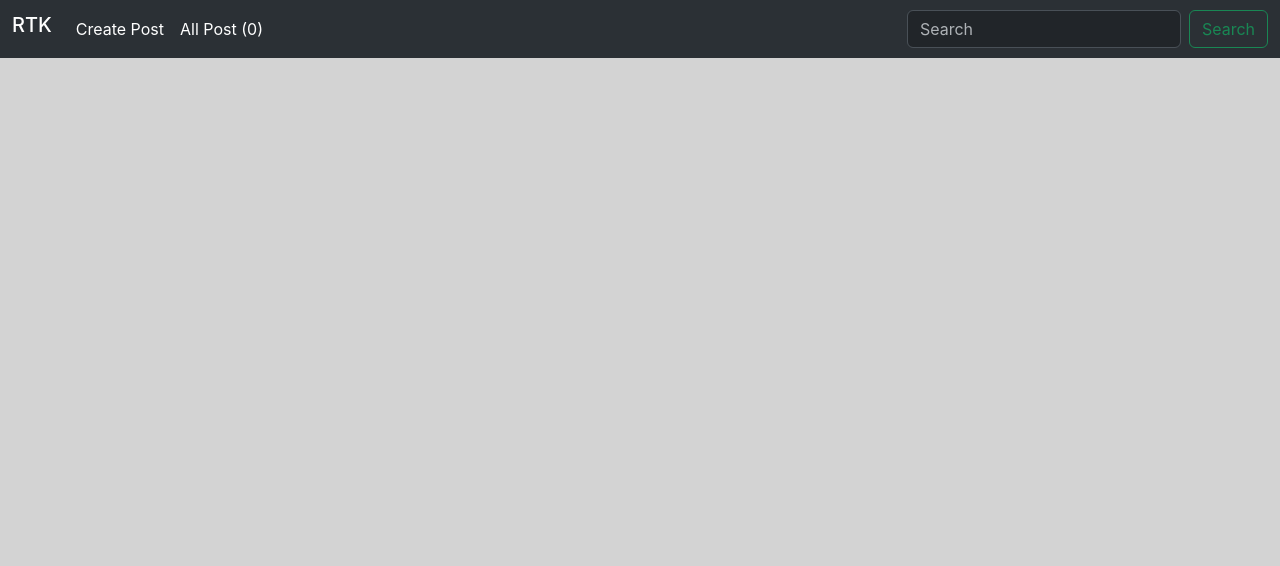
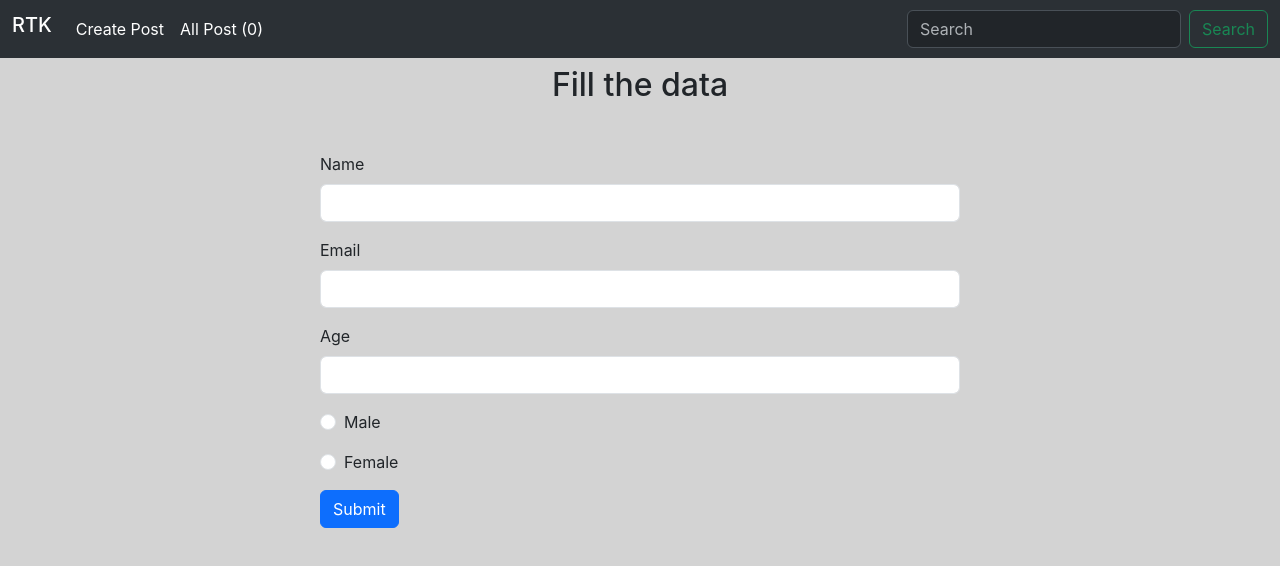
Before and after one commit to khurshid2idrees/RTK-AsyncThunk, a React (Create React App) app: page /Edit/1 in a window 1280 px wide. Shown: the top 566 px of the page. Built offline with nearby package versions, Linux system fonts and the light colour scheme; no server answers.

Commit message:
update in app , edit , read and userdetailslice component

```diff
--- a/src/App.js
+++ b/src/App.js
@@ -6,6 +6,7 @@ import Read from "./components/Read";
 import { showUser } from "./features/userDetailSlice";
 import { useEffect } from "react";
 import { useDispatch } from "react-redux";
+import { Edit } from "./components/Edit";
 
 function App() {
   const dispatch = useDispatch();
@@ -21,6 +22,7 @@ function App() {
       <Routes>
         <Route exact path="/" element={<Create />} />
         <Route path="/read" element={<Read />} />
+        <Route exact path="/Edit/:id" element={<Edit />} />
       </Routes>
     </>
   );
--- /dev/null
+++ b/src/components/Edit.jsx
@@ -0,0 +1,97 @@
+import React, { useEffect, useState } from "react";
+import { useDispatch, useSelector } from "react-redux";
+import { createUser, showUser } from "../features/userDetailSlice";
+import { useNavigate, useParams } from "react-router-dom";
+
+export const Edit = () => {
+  const { id } = useParams();
+
+  const [updateData, setUpdateData] = useState();
+
+  const { users, loading } = useSelector((state) => state.app);
+
+  useEffect(() => {
+    if (users.length) {
+      const singleUser = users.filter((ele) => ele.id === id);
+
+      setUpdateData(singleUser);
+    }
+  }, [users, id]);
+
+  console.log(updateData, "kd");
+
+  return (
+    <>
+      <div>
+        <h2 className="text-center mt-2">Fill the data</h2>
+        <form className="w-50 mx-auto my-5">
+          <div class="mb-3">
+            <label for="exampleInputEmail1" class="form-label">
+              Name
+            </label>
+            <input
+              type="text"
+              value={updateData && updateData[0].name}
+              name="name"
+              class="form-control"
+              id="exampleInputEmail1"
+              aria-describedby="emailHelp"
+            />
+          </div>
+          <div class="mb-3">
+            <label for="exampleInputPassword1" class="form-label">
+              Email
+            </label>
+            <input
+              type="email"
+              value={updateData && updateData[0].email}
+              name="email"
+              class="form-control"
+              id="exampleInputPassword1"
+            />
+          </div>
+          <div class="mb-3">
+            <label for="exampleInputPassword1" class="form-label">
+              Age
+            </label>
+            <input
+              type="number"
+              value={updateData && updateData[0].age}
+              name="age"
+              class="form-control"
+              id="exampleInputPassword1"
+            />
+          </div>
+
+          <div class="form-check mb-3">
+            <input
+              class="form-check-input"
+              value={"male"}
+              checked={updateData && updateData[0].gender === "male"}
+              type="radio"
+              name="gender"
+              // checked={gender === "male"}
+              id="flexRadioDefault1"
+            />
+            <label class="form-check-label">Male</label>
+          </div>
+          <div class="form-check mb-3">
+            <input
+              class="form-check-input"
+              checked={updateData && updateData[0].gender === "female"}
+              type="radio"
+              value={"female"}
+              name="gender"
+              // checked={gender === "female"}
+              id="flexRadioDefault2"
+            />
+            <label class="form-check-label">Female</label>
+          </div>
+          <button type="submit" class="btn btn-primary ">
+            Submit
+          </button>
+        </form>
+      </div>
+    </>
+  );
+};
--- a/src/components/Read.jsx
+++ b/src/components/Read.jsx
@@ -3,6 +3,7 @@ import { useSelector, useDispatch } from "react-redux";
 import { showUser } from "../features/userDetailSlice";
 import CustomModel from "./CustomModel";
 import { deleteUser } from "../features/userDetailSlice";
+import { Link } from "react-router-dom";
 
 const Read = () => {
   const dispatch = useDispatch();
@@ -55,9 +56,9 @@ const Read = () => {
                   >
                     View
                   </button>
-                  <a href="" className="card-link">
-                    Edit
-                  </a>
+                  <Link to={`/Edit/${user.id}`} className="card-link">
+                    <button>Edit</button>
+                  </Link>
                   <button
                     onClick={(e) => handleDelete(e, user.id)}
                     className="card-link"
--- a/src/features/userDetailSlice.js
+++ b/src/features/userDetailSlice.js
@@ -63,6 +63,27 @@ export const deleteUser = createAsyncThunk(
   }
 );
 
+// fetch user details by id
+
+export const EditUser = createAsyncThunk(
+  "EditUser",
+  async (data, { rejectWithValue }) => {
+    const response = await fetch(
+      `https://66535be5813d78e6d6d80e4c.mockapi.io/crud/`,
+      {
+        method: "GET",
+      }
+    );
+
+    try {
+      const result = await response.json();
+      return data;
+    } catch (error) {
+      return rejectWithValue(error);
+    }
+  }
+);
+
 export const userDetail = createSlice({
   name: "userDetails",
   initialState: {
```
